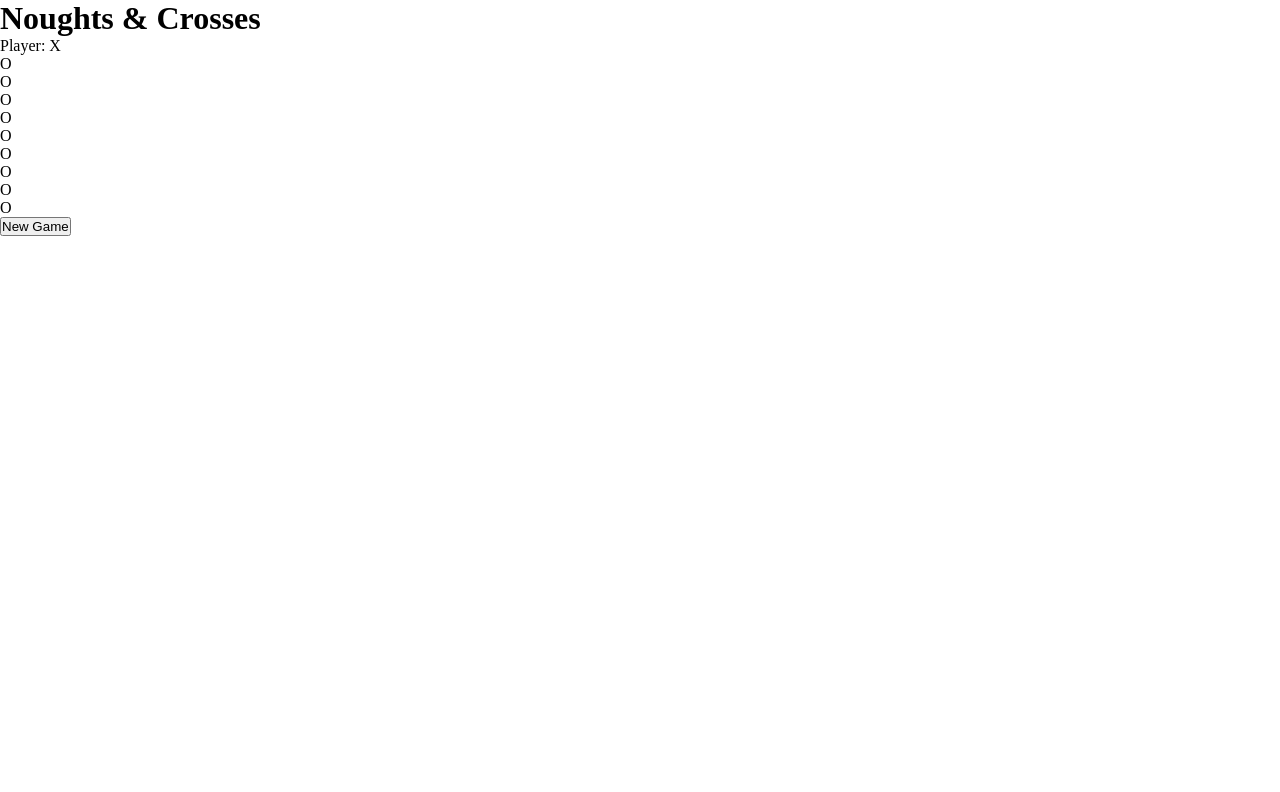
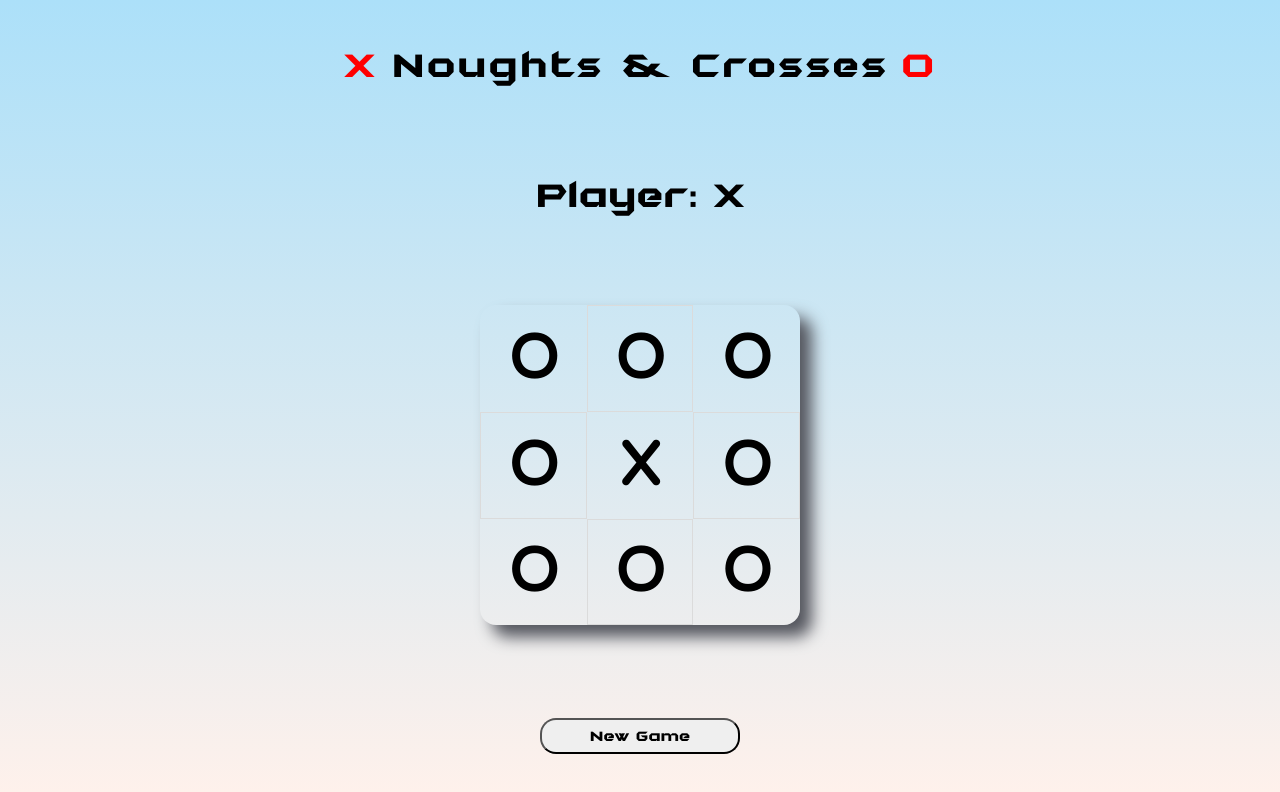
Before and after one commit to advait0012/naughts_-_crosses, a website built with Parcel: page index.html in a window 1280 px wide. Built offline with nearby package versions, Linux system fonts and the light colour scheme; a web font is replaced by a local one.

Commit message:
styling done

```diff
--- a/assets/scss/main.scss
+++ b/assets/scss/main.scss
@@ -1,5 +1,82 @@
-*{
-    margin: 0;
-    padding: 0;
-    box-sizing: border-box;
+// @use"variable" as v;
+
+@font-face {
+  font-family: customfont;
+  src: url(/fonts/Bruce.ttf);
 }
+
+* {
+  margin: 0;
+  padding: 0;
+  box-sizing: border-box;
+}
+
+body {
+  font-family: customfont;
+}
+input,
+button {
+  font-family: customfont;
+}
+main {
+  min-height: 100vh;
+  min-width: 100vw;
+  // background-color: black;
+  display: grid;
+  place-items: center;
+  background: linear-gradient(to top, #fff1eb 0%, #ace0f9 100%);
+}
+
+.heading {
+  font-weight: 400;
+  text-transform: capitalize;
+  letter-spacing: 2px;
+  position: relative;
+}
+.player-status {
+  font-size: 2rem;
+}
+.heading::before {
+  content: "X";
+  font-weight: 400;
+  position: absolute;
+  color: red;
+  left: -3rem;
+}
+.heading::after {
+  content: "O";
+  position: absolute;
+  font-weight: 400;
+  color: red;
+  right: -3rem;
+}
+
+.grid {
+  width: 100%;
+  aspect-ratio: 1/1;
+  max-width: 20rem;
+  display: grid;
+  grid-template-columns: repeat(3, 1fr);
+  box-shadow: 12px 12px 16px #54565e;
+  border-radius: 1rem;
+}
+.box {
+  width: 100%;
+  font-family: "varela round";
+  font-weight: 700;
+  font-size: 3.8rem;
+  aspect-ratio: 1/1;
+  display: flex;
+  justify-content: center;
+  align-items: center;
+  cursor: pointer;;
+}
+
+.box:nth-child(2n) {
+  border: 1px solid rgb(219, 219, 219);
+}
+button {
+  padding: 0.5rem 3rem;
+  border-radius: 1rem;
+  cursor: pointer;
+}
--- a/index.html
+++ b/index.html
@@ -1,31 +1,40 @@
 <!DOCTYPE html>
 <html lang="en">
   <head>
-    <meta charset="UTF-8">
-    <meta name="viewport" content="width=device-width, initial-scale=1.0">
+    <meta charset="UTF-8" />
+    <meta name="viewport" content="width=device-width, initial-scale=1.0" />
+    <link rel="preconnect" href="https://fonts.googleapis.com" />
+    <link rel="preconnect" href="https://fonts.gstatic.com" crossorigin />
+    <link
+      href="https://fonts.googleapis.com/css2?family=Teachers:ital,wght@0,400..800;1,400..800&family=Varela+Round&display=swap"
+      rel="stylesheet"
+    />
     <title>Naughts&Crosses</title>
-    <link rel="shortcut icon" href="./assets/images/tic-tac-toe.png" type="image/x-icon">
+    <link
+      rel="shortcut icon"
+      href="./assets/images/tic-tac-toe.png"
+      type="image/x-icon"
+    />
     <!-- Custom Css -->
-    <link rel="stylesheet" href="./assets/scss/main.scss">
+    <link rel="stylesheet" href="./assets/scss/main.scss" />
   </head>
   <body>
     <main>
-        <h1>Noughts & Crosses</h1>
+      <h1 class="heading">Noughts & Crosses</h1>
       <p class="player-status">Player: <span class="current-player">X</span></p>
       <section class="grid">
         <div class="box">O</div>
         <div class="box">O</div>
         <div class="box">O</div>
         <div class="box">O</div>
-            <div class="box">O</div>
+        <div class="box">X</div>
         <div class="box">O</div>
         <div class="box">O</div>
         <div class="box">O</div>
         <div class="box">O</div>
       </section>
-        <button>
-            New Game
-        </button>
+      <button>New Game</button>
     </main>
+    <script src="./scripts/main.js"></script>
   </body>
 </html>
```
Also changed, not shown: package.json (+5 -2 lines), assets/scss/_variables.scss (added), fonts/Bruce.ttf (added), scripts/main.js (added), 1 other file. Lines whose indentation alone changed are shown as unchanged.
